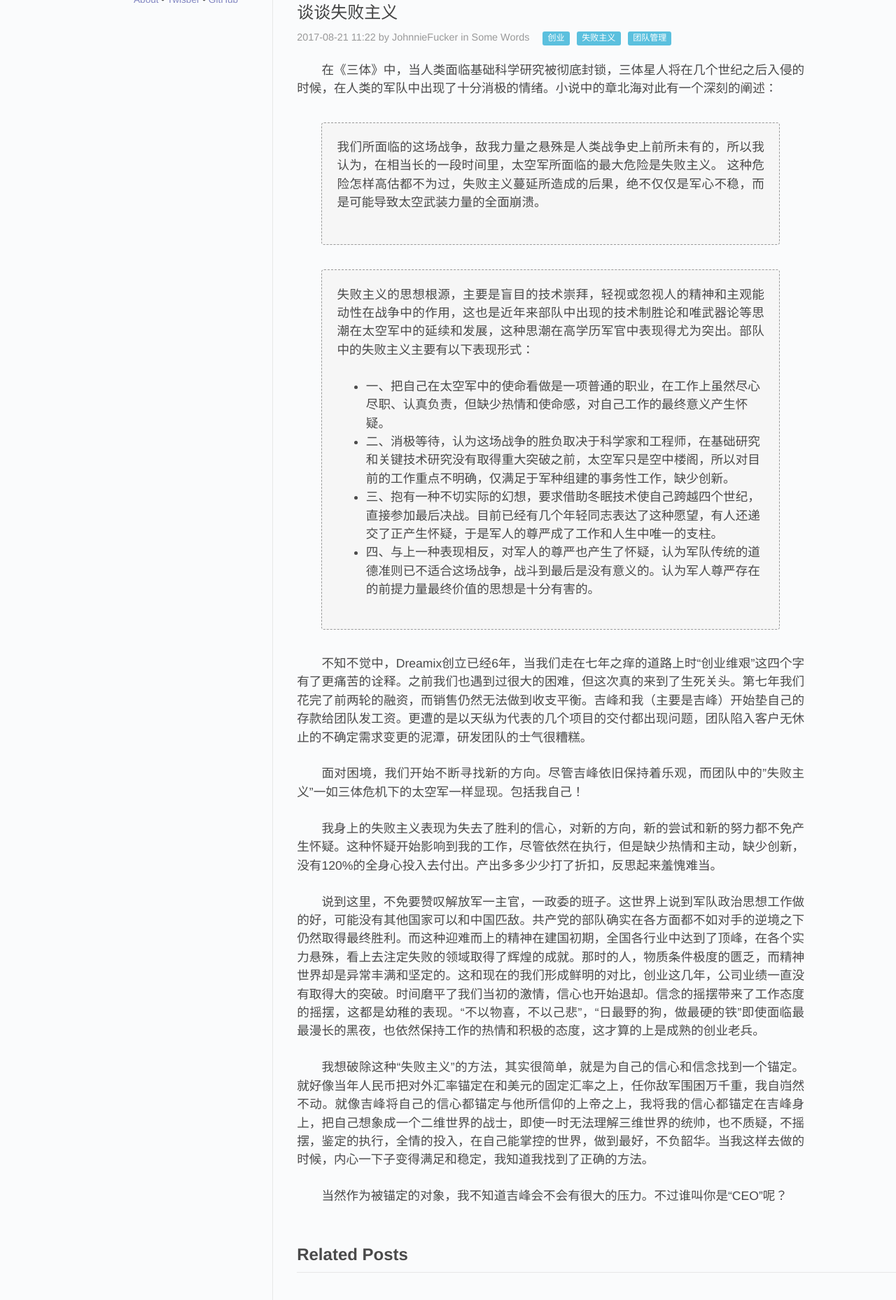
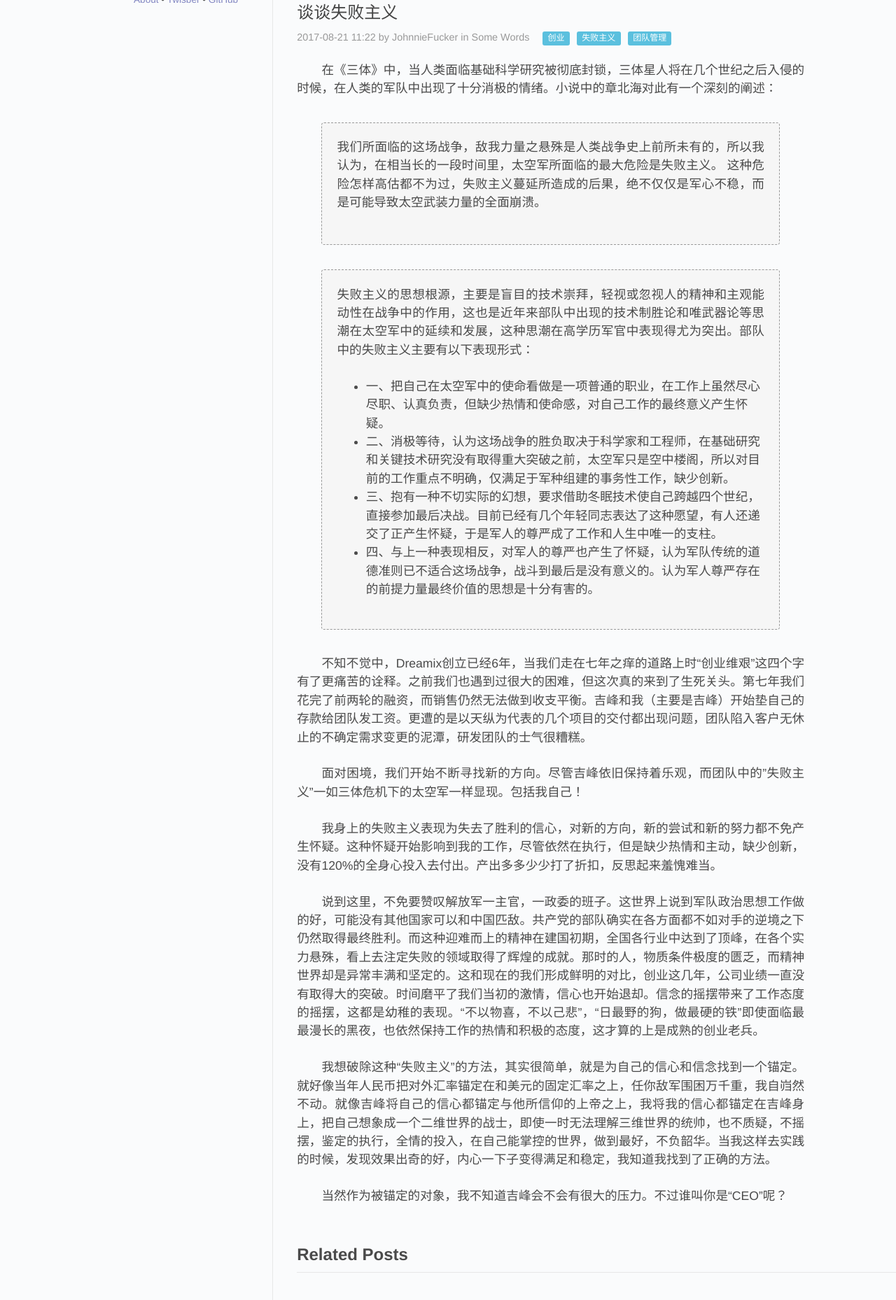
Before and after one commit to JohnnieFucker/blog, a Jekyll site: the page built from _posts/2017-08-21-defeatism.md, in a window 1280 px wide, cut to the strip 600-2458 px from the top of the page. Shown: the whole strip at 70% size. Built offline with Jekyll 4.4.1, drawn with Linux system fonts in a browser that asks for light colours; comment, search, counter and statistics services are not loaded.

Commit message:
add post

```diff
--- a/_posts/2017-08-21-defeatism.md
+++ b/_posts/2017-08-21-defeatism.md
@@ -33,6 +33,6 @@
 
 说到这里，不免要赞叹解放军一主官，一政委的班子。这世界上说到军队政治思想工作做的好，可能没有其他国家可以和中国匹敌。共产党的部队确实在各方面都不如对手的逆境之下仍然取得最终胜利。而这种迎难而上的精神在建国初期，全国各行业中达到了顶峰，在各个实力悬殊，看上去注定失败的领域取得了辉煌的成就。那时的人，物质条件极度的匮乏，而精神世界却是异常丰满和坚定的。这和现在的我们形成鲜明的对比，创业这几年，公司业绩一直没有取得大的突破。时间磨平了我们当初的激情，信心也开始退却。信念的摇摆带来了工作态度的摇摆，这都是幼稚的表现。“不以物喜，不以己悲”，“日最野的狗，做最硬的铁”即使面临最最漫长的黑夜，也依然保持工作的热情和积极的态度，这才算的上是成熟的创业老兵。
 
-我想破除这种“失败主义”的方法，其实很简单，就是为自己的信心和信念找到一个锚定。就好像当年人民币把对外汇率锚定在和美元的固定汇率之上，任你敌军围困万千重，我自岿然不动。就像吉峰将自己的信心都锚定与他所信仰的上帝之上，我将我的信心都锚定在吉峰身上，把自己想象成一个二维世界的战士，即使一时无法理解三维世界的统帅，也不质疑，不摇摆，鉴定的执行，全情的投入，在自己能掌控的世界，做到最好，不负韶华。当我这样去做的时候，内心一下子变得满足和稳定，我知道我找到了正确的方法。
+我想破除这种“失败主义”的方法，其实很简单，就是为自己的信心和信念找到一个锚定。就好像当年人民币把对外汇率锚定在和美元的固定汇率之上，任你敌军围困万千重，我自岿然不动。就像吉峰将自己的信心都锚定与他所信仰的上帝之上，我将我的信心都锚定在吉峰身上，把自己想象成一个二维世界的战士，即使一时无法理解三维世界的统帅，也不质疑，不摇摆，鉴定的执行，全情的投入，在自己能掌控的世界，做到最好，不负韶华。当我这样去实践的时候，发现效果出奇的好，内心一下子变得满足和稳定，我知道我找到了正确的方法。
 
 当然作为被锚定的对象，我不知道吉峰会不会有很大的压力。不过谁叫你是“CEO”呢？
```
